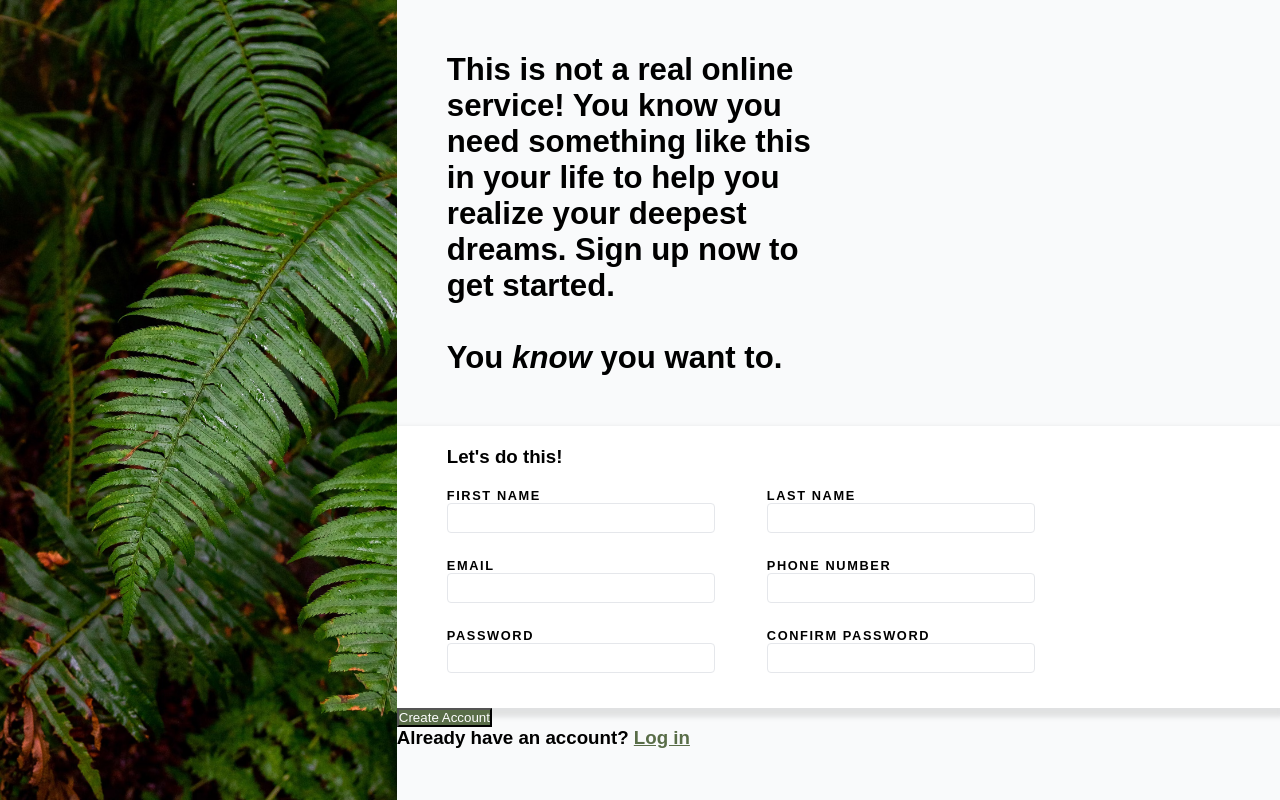
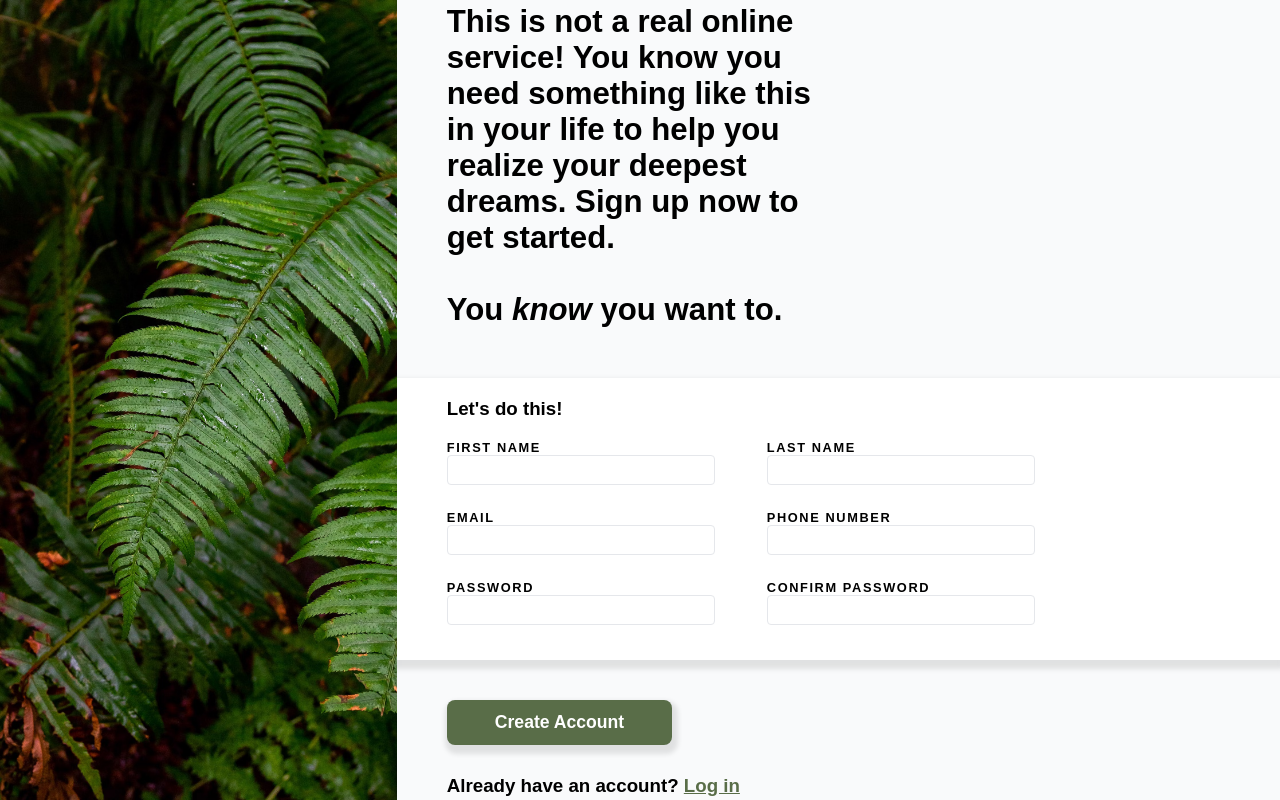
Before and after one commit to TheRealStingos/Sign-Up-Form, a plain HTML site: page index.html in a window 1280 px wide. Drawn offline with Linux system fonts and the light colour scheme.

Commit message:
styled button and final account creation area

```diff
--- a/styles.css
+++ b/styles.css
@@ -129,6 +129,22 @@ input{
 button{
     color: white;
     background-color: #596D48;
+    margin-top: 40px;
+    border: none;
+    padding: 12px 48px;
+    border-radius: 8px;
+    box-shadow: 2px 5px 5px 4px rgba(0, 0, 0, .1);
+    cursor: pointer;
+    font-weight: 700;
+    font-size: 1.1rem;
+}
+
+.account-area{
+    margin-left: 50px;
+}
+
+.account-area>h3{
+    margin-top: 30px;
 }
 
 a{
```
